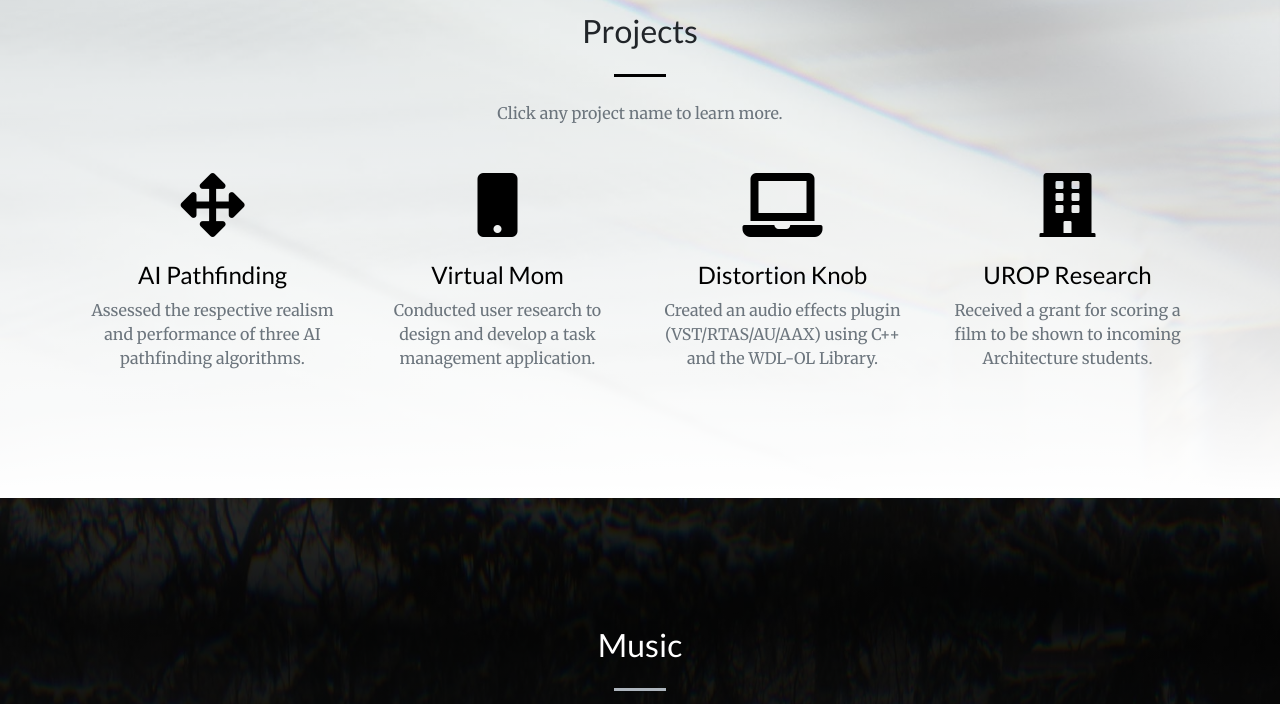
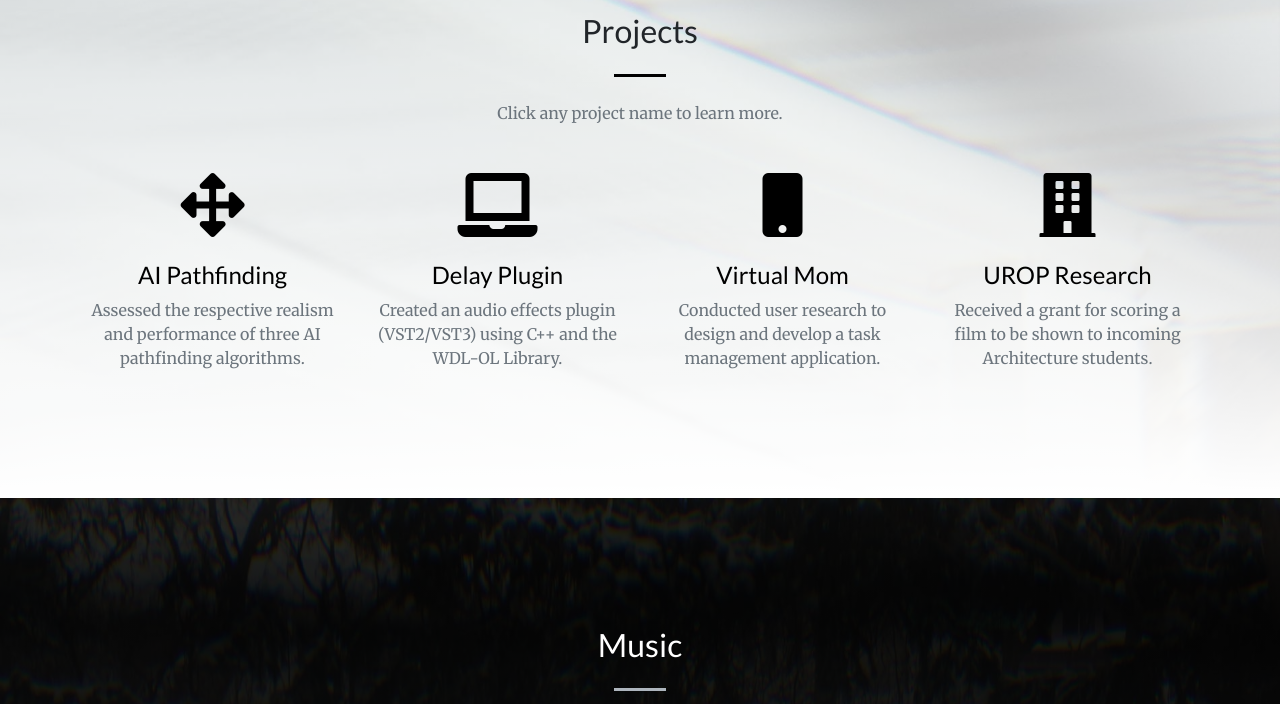
Before and after one commit to FrankHartmanDSP/FrankHartmanDSP.github.io, a website with bundled scripts: page index.html in a window 1280 px wide. Shown: the part 1840-2544 px from the top of the page. Built offline with nearby package versions, Linux system fonts and the light colour scheme.

Commit message:
Added Delay Plugin info

```diff
--- a/index.html
+++ b/index.html
@@ -126,18 +126,18 @@
         </div>
         <div class="col-lg-3 col-md-6 text-center">
           <div class="mt-5">
+            <i class="fas fa-4x fa-laptop text-primary mb-4"></i>
+            <h3 class="h4 mb-2"><a href="https://drive.google.com/file/d/1HKYmXuuwAfMxaM2-n8iuUssgxBxm4vdn/view?usp=sharing" target="_blank">Delay Plugin</a></h3>
+            <p class="text-muted mb-0">Created an audio effects plugin (VST2/VST3) using C++ and the WDL-OL Library.</p>
+          </div>
+        </div>
+        <div class="col-lg-3 col-md-6 text-center">
+          <div class="mt-5">
             <i class="fas fa-4x fa-mobile text-primary mb-4"></i>
             <h3 class="h4 mb-2"><a href="https://drive.google.com/open?id=1_LJLMh8Bb1muJkr_ociYbuO5658QzjqE" target="_blank">Virtual Mom</a></h3>
             <p class="text-muted mb-0">Conducted user research to design and develop a task management application.</p>
           </div>
         </div>
-          <div class="col-lg-3 col-md-6 text-center">
-            <div class="mt-5">
-              <i class="fas fa-4x fa-laptop text-primary mb-4"></i>
-              <h3 class="h4 mb-2"><a href="https://i.imgur.com/wWNbd79.jpg" target="_blank">Distortion Knob</a></h3>
-              <p class="text-muted mb-0">Created an audio effects plugin (VST/RTAS/AU/AAX) using C++ and the WDL-OL Library.</p>
-            </div>
-          </div>
           <div class="col-lg-3 col-md-6 text-center">
             <div class="mt-5">
               <i class="fas fa-4x fa-building text-primary mb-4"></i>
```
